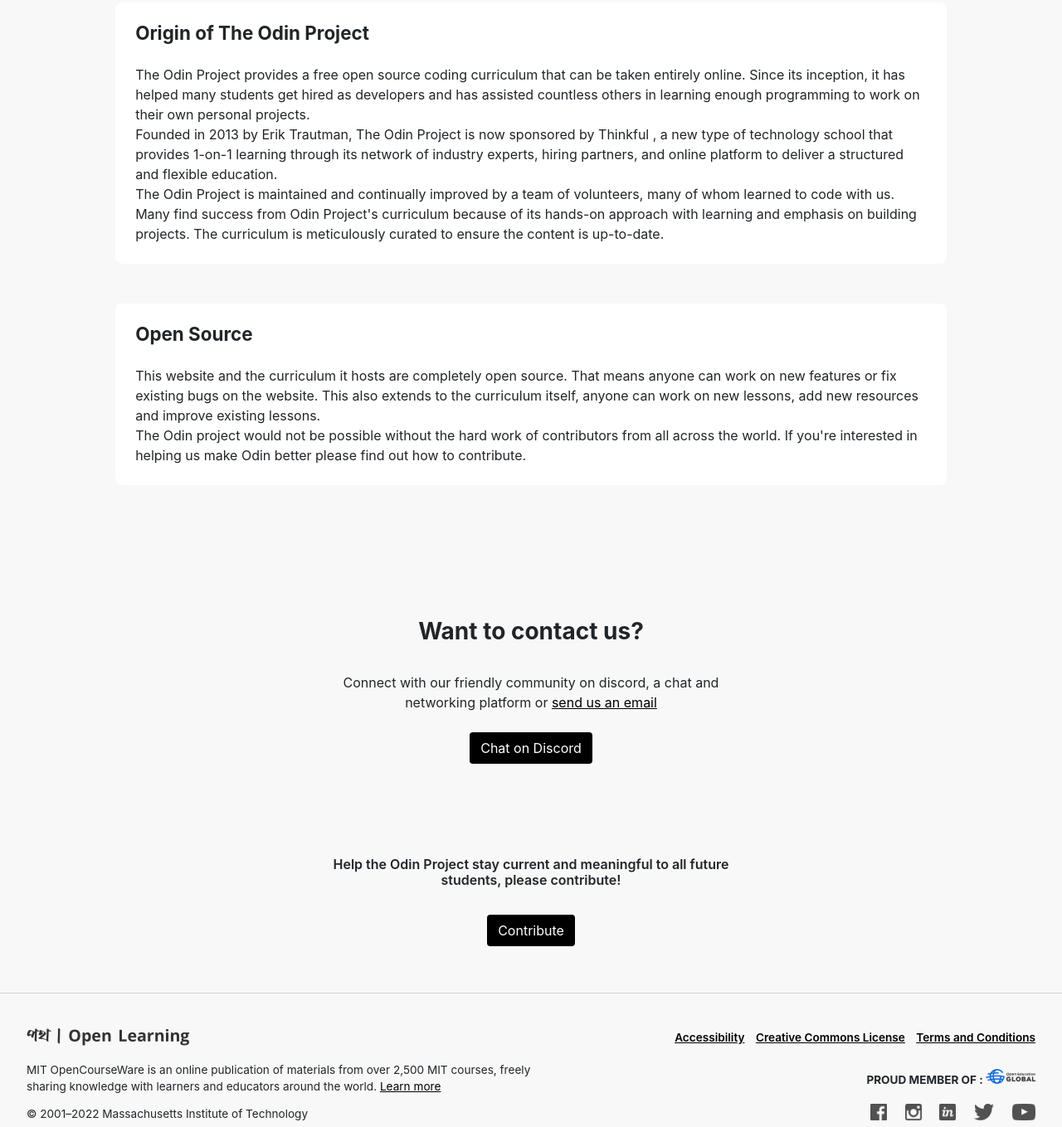
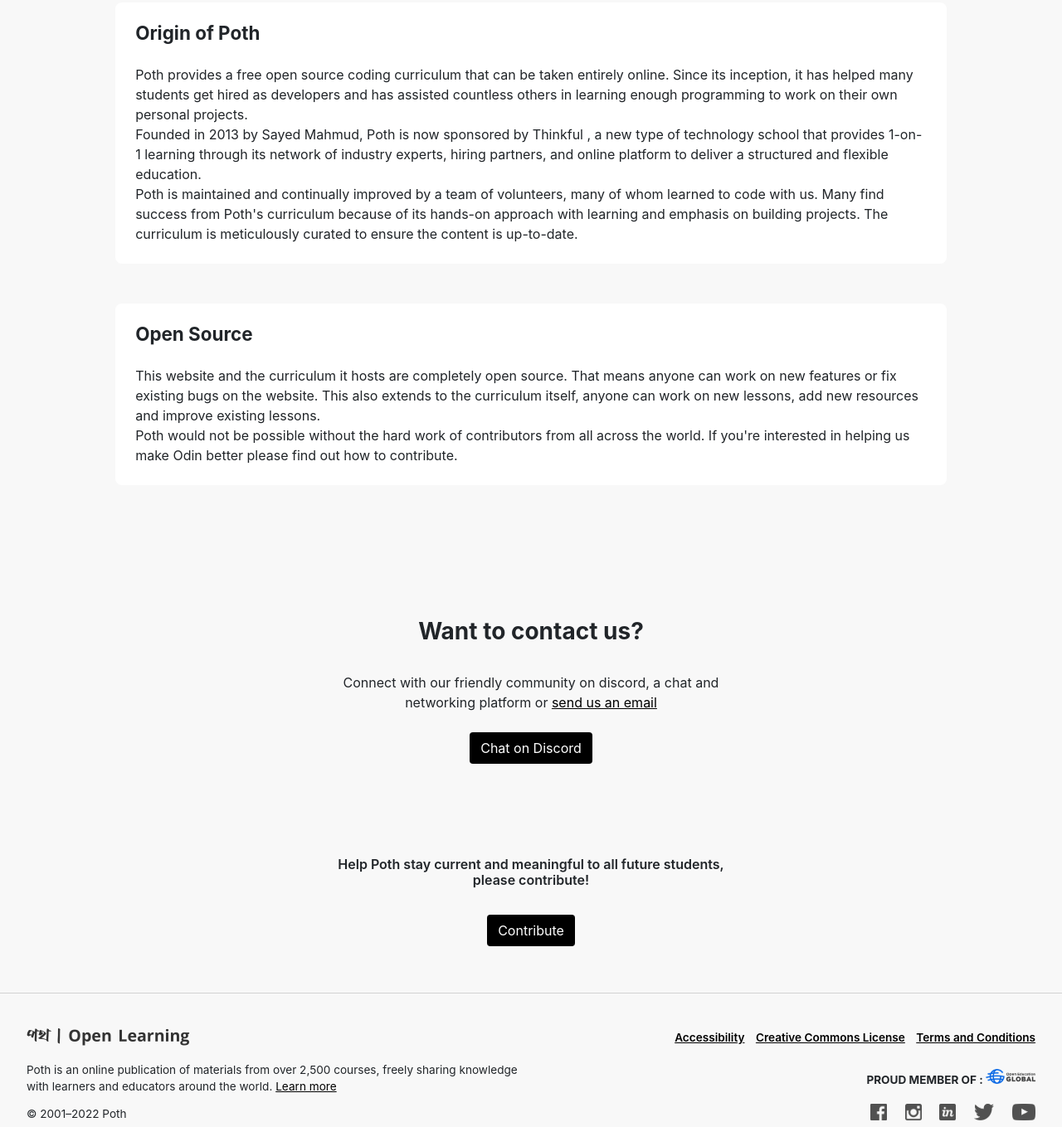
Before and after one commit to Mahmud-ii/Mahmud-ii.github.io, a website: page poth/about.html in a window 1280 px wide. Shown: the part 1060-2419 px from the top of the page at 83% size. Drawn offline with Linux system fonts and the light colour scheme.

Commit message:
changed names, mit and odin project

```diff
--- a/poth/about.html
+++ b/poth/about.html
@@ -45,7 +45,7 @@
                 <div class="about-container">
                     <h1 class="page-heading-title">About The Odin Project</h1>
                     <p>
-                    The Odin Project is one of those "What I wish I had when I was learning" resources. Not everyone has access to a computer science education or the funds to attend an intensive coding school and neither of those is right for everyone anyway.  This project is designed to fill in the gap for people who are trying to hack it on their own but still want a high quality education.
+                    The Poth is one of those "What I wish I had when I was learning" resources. Not everyone has access to a computer science education or the funds to attend an intensive coding school and neither of those is right for everyone anyway.  This project is designed to fill in the gap for people who are trying to hack it on their own but still want a high quality education.
                     </p>
                 </div>
                 <h2 class="text-center belief-header-title">Our Beliefs</h2>
@@ -93,13 +93,13 @@
             <div class="project-origin">
                 <div class="origin-header">
                     <h3 class="font-bold">
-                        Origin of The Odin Project
+                        Origin of Poth
                     </h3>
                 </div>
                 <div class="origin-details">
-                    <p>The Odin Project provides a free open source coding curriculum that can be taken entirely online. Since its inception, it has helped many students get hired as developers and has assisted countless others in learning enough programming to work on their own personal projects.</p>
-                    <p>Founded in 2013 by Erik Trautman, The Odin Project is now sponsored by Thinkful , a new type of technology school that provides 1-on-1 learning through its network of industry experts, hiring partners, and online platform to deliver a structured and flexible education.</p>
-                    <p>The Odin Project is maintained and continually improved by a team of volunteers, many of whom learned to code with us. Many find success from Odin Project's curriculum because of its hands-on approach with learning and emphasis on building projects. The curriculum is meticulously curated to ensure the content is up-to-date.</p>
+                    <p>Poth provides a free open source coding curriculum that can be taken entirely online. Since its inception, it has helped many students get hired as developers and has assisted countless others in learning enough programming to work on their own personal projects.</p>
+                    <p>Founded in 2013 by Sayed Mahmud, Poth is now sponsored by Thinkful , a new type of technology school that provides 1-on-1 learning through its network of industry experts, hiring partners, and online platform to deliver a structured and flexible education.</p>
+                    <p>Poth is maintained and continually improved by a team of volunteers, many of whom learned to code with us. Many find success from Poth's curriculum because of its hands-on approach with learning and emphasis on building projects. The curriculum is meticulously curated to ensure the content is up-to-date.</p>
                 </div>
             </div>
             <div class="open-source">
@@ -108,7 +108,7 @@
                 </div>
                 <div class="open-source-text">
                     <p>This website and the curriculum it hosts are completely open source. That means anyone can work on new features or fix existing bugs on the website. This also extends to the curriculum itself, anyone can work on new lessons, add new resources and improve existing lessons.</p>
-                    <p>The Odin project would not be possible without the hard work of contributors from all across the world. If you're interested in helping us make Odin better please find out how to contribute.</p>
+                    <p>Poth would not be possible without the hard work of contributors from all across the world. If you're interested in helping us make Odin better please find out how to contribute.</p>
                 </div>
             </div>
         </div>
@@ -124,7 +124,7 @@
 
         <!-- contribute -->
         <div class="page-container grid contribute container">
-            <h4>Help the Odin Project stay current and meaningful to all future students, please contribute!</h4>
+            <h4>Help Poth stay current and meaningful to all future students, please contribute!</h4>
             <a href="#" class="btn btn-primary">Contribute</a>
         </div>
     </main>
@@ -149,7 +149,7 @@
         </div>
         <div class="ft-row">
             <div class="ft-row-child ft-about-poth">
-                <p>MIT OpenCourseWare is an online publication of materials from over 2,500 MIT courses, freely sharing knowledge with learners and educators around the world.  <a class="hover-text" href="#">Learn more</a></p>
+                <p>Poth is an online publication of materials from over 2,500 courses, freely sharing knowledge with learners and educators around the world.  <a class="hover-text" href="#">Learn more</a></p>
             </div>
             <div class="ft-row-child ft-links ft-links-sm">
                 <a class="hover-text" href="#">Accessibility</a>
@@ -167,7 +167,7 @@
         </div>
         <div class="ft-row reverse">
             <div class="ft-row-child ft-copyright">
-                <P> © 2001–2022 Massachusetts Institute of Technology</P>
+                <P> © 2001–2022 Poth</P>
             </div>
             <div class="ft-row-child ft-social-links">
                 <ul>
```
